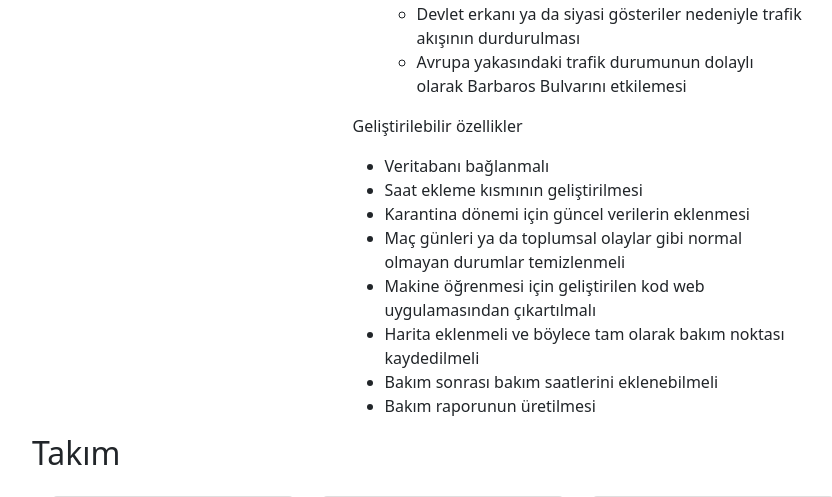
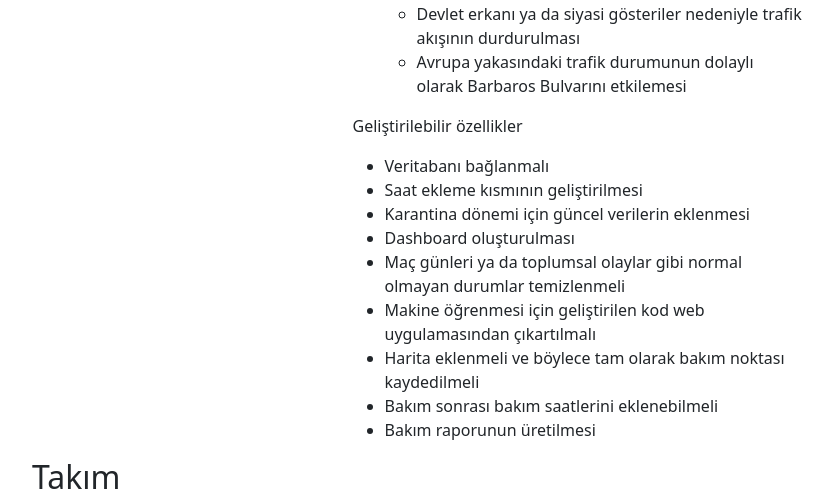
Before and after one commit to yasarcelep/bakim-planla, a Flask app: page /about in a window 1280 px wide. Shown: the part 1317-1814 px from the top of the page, without its empty margins (62-894 px from the left). Run offline with Flask 2, Linux system fonts and the light colour scheme.

Commit message:
add new item to about page

```diff
--- a/templates/about.html
+++ b/templates/about.html
@@ -86,6 +86,7 @@
         <li>Veritabanı bağlanmalı</li>
         <li>Saat ekleme kısmının geliştirilmesi</li>
         <li>Karantina dönemi için güncel verilerin eklenmesi</li>
+        <li>Dashboard oluşturulması</li>
         <li>Maç günleri ya da toplumsal olaylar gibi normal olmayan durumlar temizlenmeli</li>
         <li>Makine öğrenmesi için geliştirilen kod web uygulamasından çıkartılmalı</li>
         <li>Harita eklenmeli ve böylece tam olarak bakım noktası kaydedilmeli</li>
```
